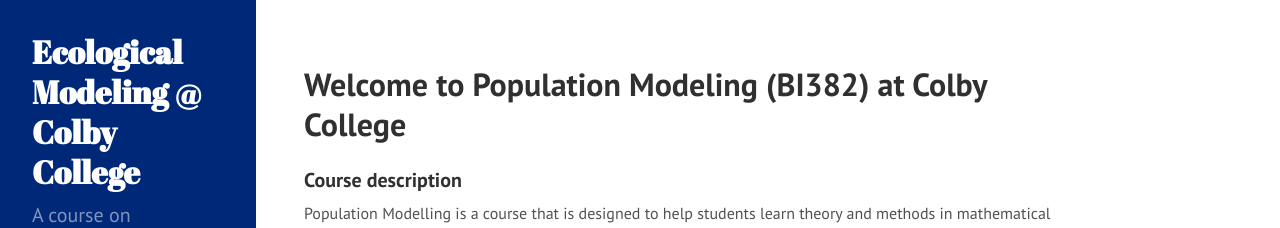
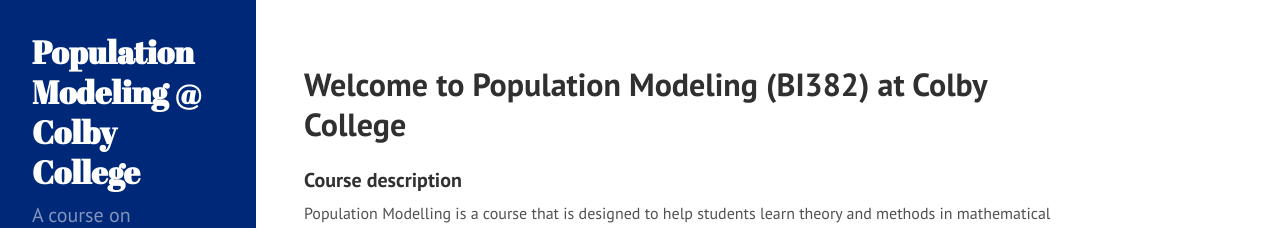
Before and after one commit to ColbyEcology/colbyecology.github.io, a Jekyll site: the page built from index.md, in a window 1280 px wide. Shown: the top 228 px of the page. Built offline with Jekyll 4.4.1, drawn with Linux system fonts in a browser that asks for light colours.

Commit message:
change site title

```diff
--- a/_config.yml
+++ b/_config.yml
@@ -7,7 +7,7 @@
 plugins: [jekyll-paginate, jekyll-gist]
 
 # Setup
-title:            Ecological Modeling @ Colby College
+title:            Population Modeling @ Colby College
 description:      'A course on mathematical and computational population ecology'
 url:              https://colbyecology.github.io
 baseurl:          https://colbyecology.github.io/
```
